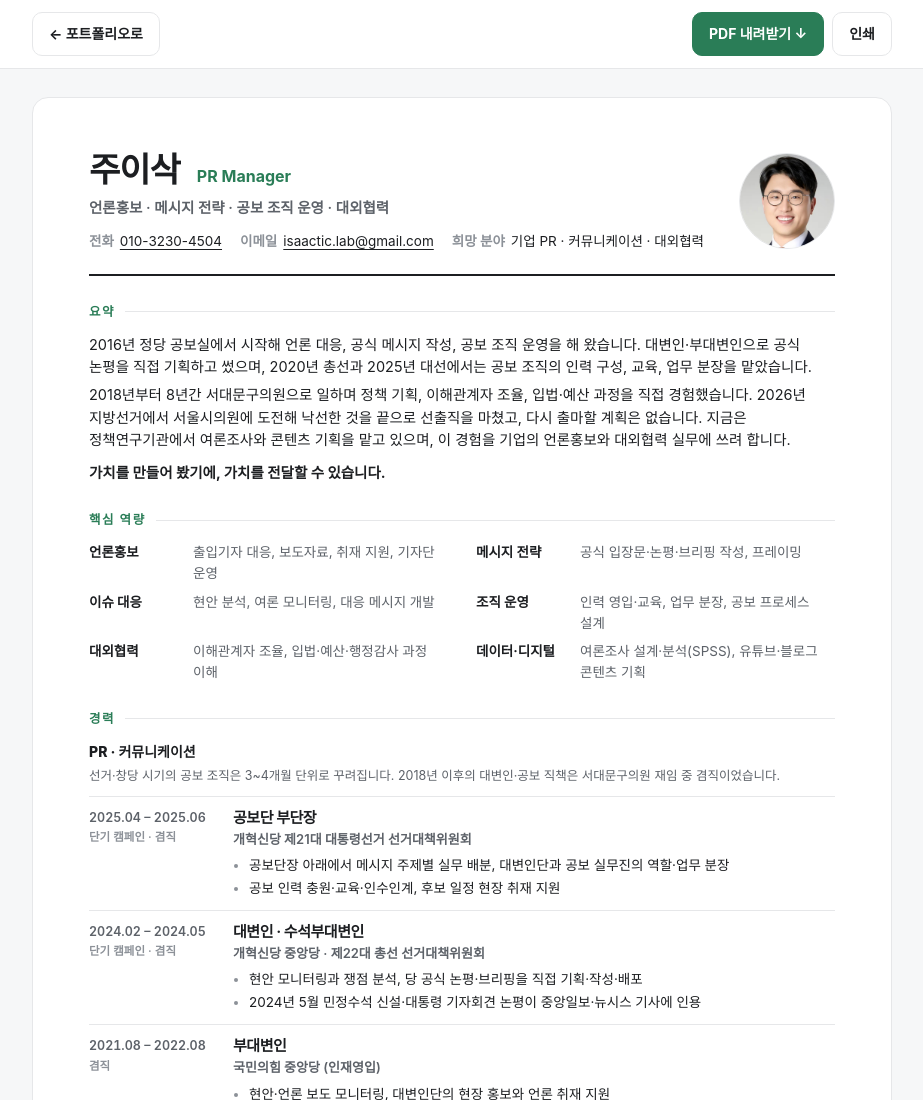
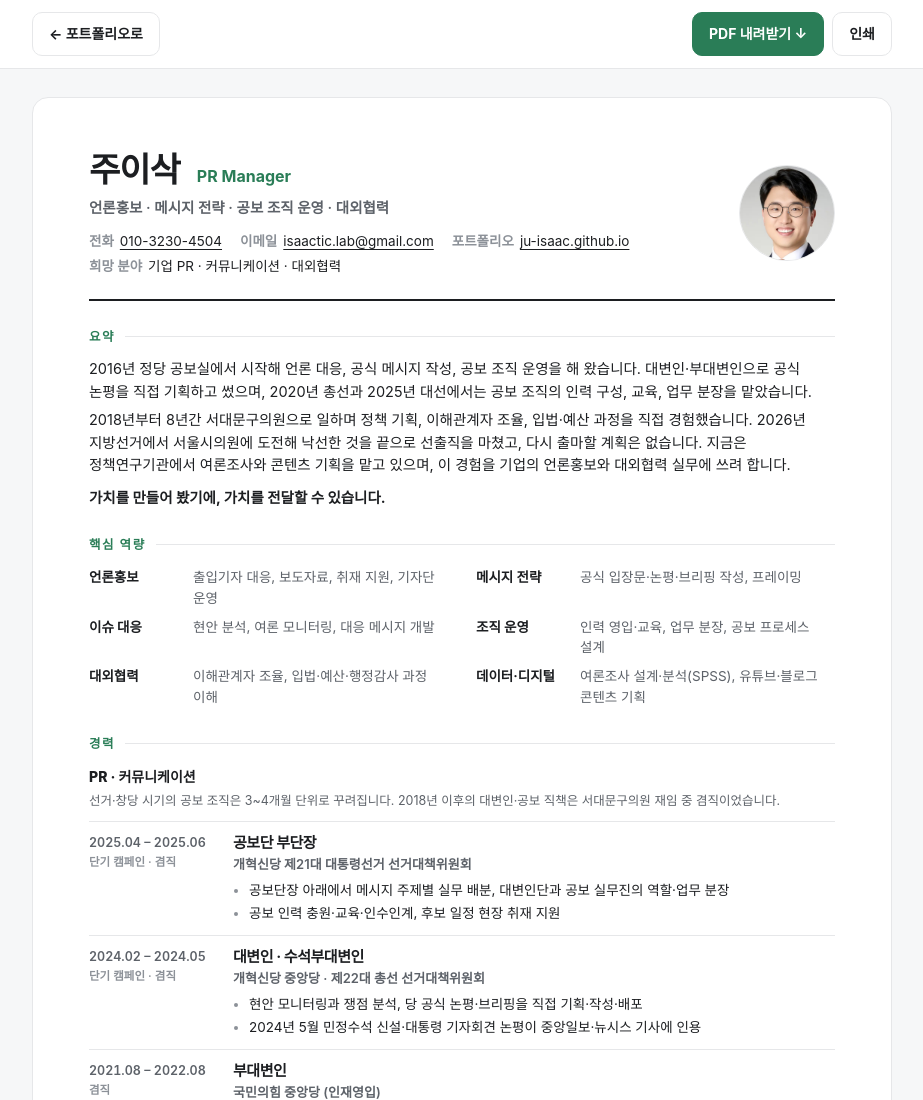
Before and after one commit to IlsanGaming/isaac-preview, a plain HTML site: page resume.html in a window 1280 px wide. Shown: the top 1100 px of the page, without its empty margins (178-1101 px from the left). Drawn offline with Linux system fonts and the light colour scheme; a web font is replaced by a local one.

Commit message:
Add portfolio address to resume page and PDF
Co-Authored-By: Claude Opus 5.5 <noreply@anthropic.com>

```diff
--- a/resume.html
+++ b/resume.html
@@ -138,6 +138,7 @@
         <ul class="contact">
           <li><b>전화</b><a href="tel:+821032304504">010-3230-4504</a></li>
           <li><b>이메일</b><a href="mailto:isaactic.lab@gmail.com">isaactic.lab@gmail.com</a></li>
+          <li><b>포트폴리오</b><a href="https://ju-isaac.github.io">ju-isaac.github.io</a></li>
           <li><b>희망 분야</b>기업 PR · 커뮤니케이션 · 대외협력</li>
         </ul>
       </div>
```
Also changed, not shown: 1 other file.
